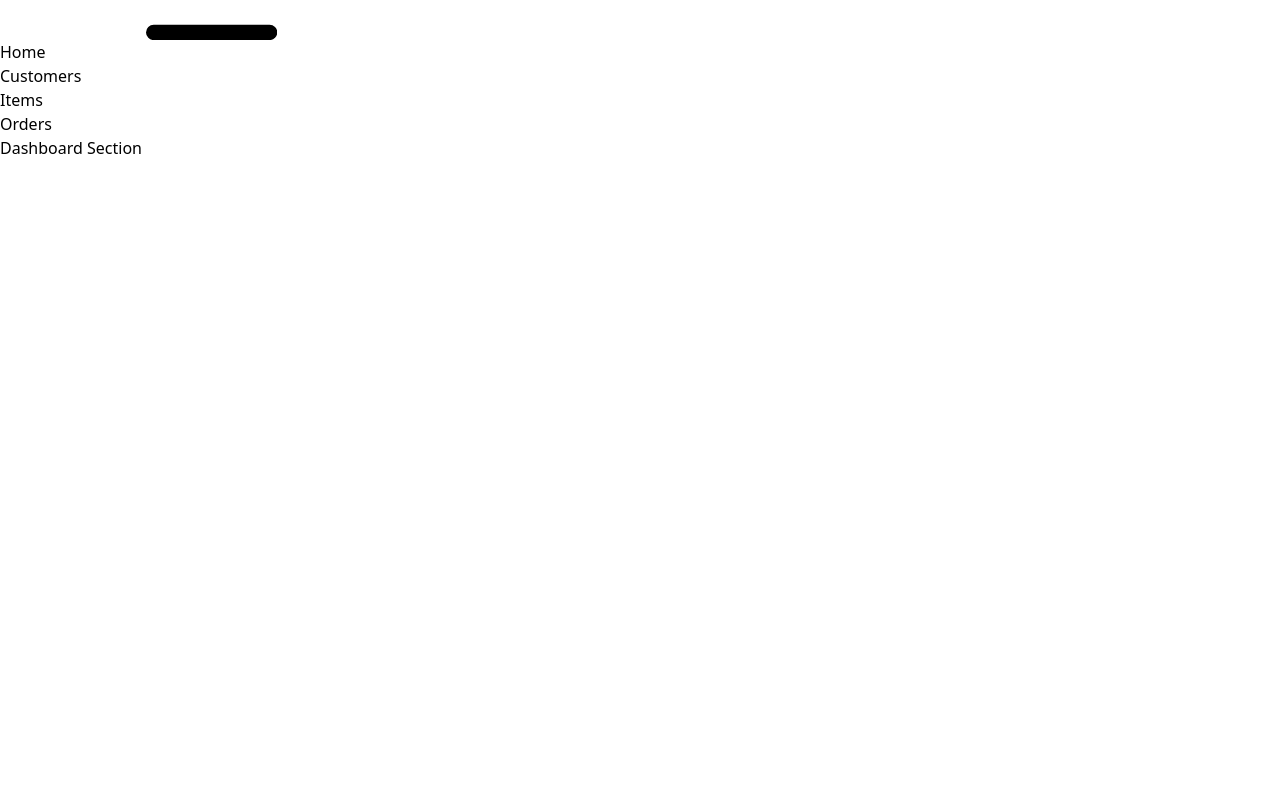
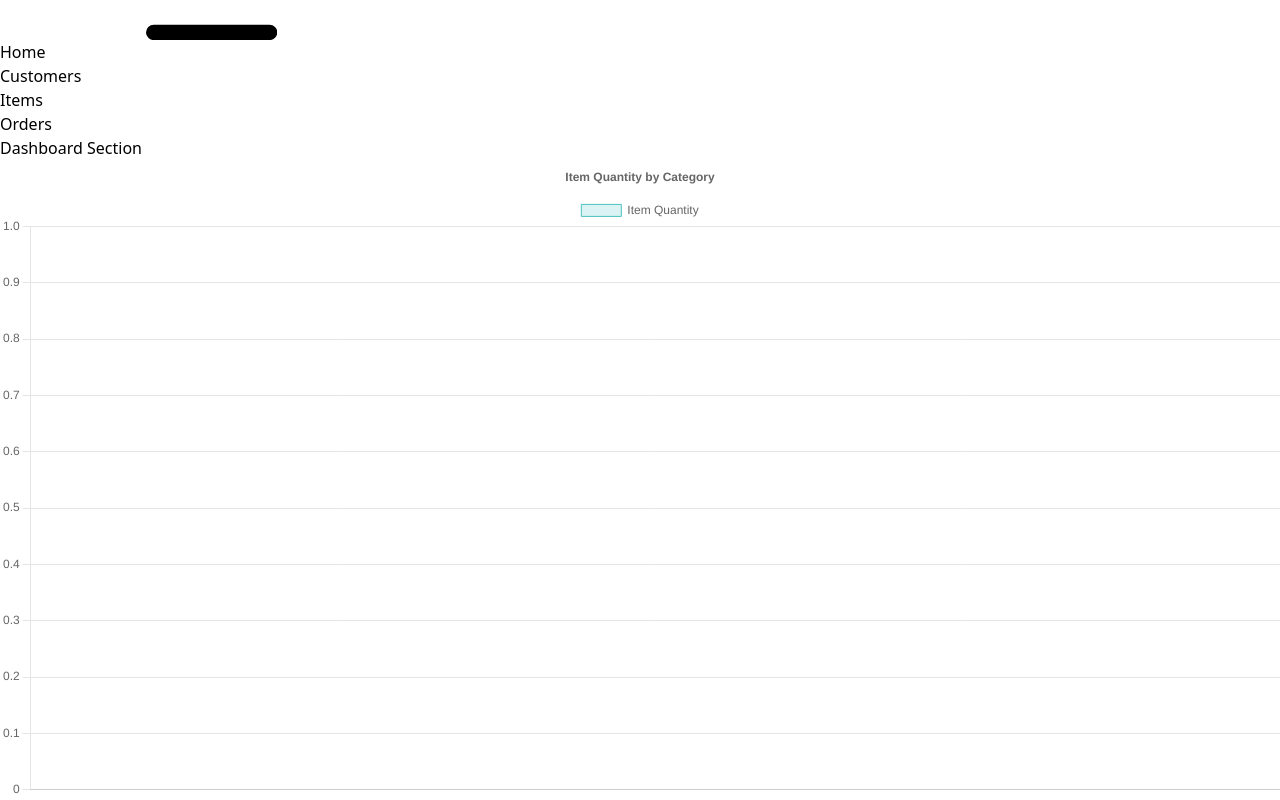
Before and after one commit to sandundil2002/React_Stock_Management_System, a React (Vite) app: page / in a window 1280 px wide. Shown: the part 1116-1916 px from the top of the page. Before the commit the page ends 1276 px from the top, so only its background shows below. Built offline with nearby package versions, Linux system fonts and the light colour scheme.

Commit message:
dashboard chart implement using chart.js

```diff
--- a/package.json
+++ b/package.json
@@ -11,7 +11,9 @@
   },
   "dependencies": {
     "@reduxjs/toolkit": "^2.5.0",
+    "chart.js": "^4.4.7",
     "react": "^18.3.1",
+    "react-chartjs-2": "^5.3.0",
     "react-dom": "^18.3.1",
     "react-redux": "^9.2.0",
     "react-router-dom": "^7.1.1",
--- /dev/null
+++ b/src/components/dashboard/DashboardChartComponent.tsx
@@ -0,0 +1,73 @@
+import { Bar } from "react-chartjs-2";
+import {
+    Chart as ChartJS,
+    CategoryScale,
+    LinearScale,
+    BarElement,
+    Title,
+    Tooltip,
+    Legend,
+} from "chart.js";
+import {Item} from "../../models/item.ts";
+
+ChartJS.register(CategoryScale, LinearScale, BarElement, Title, Tooltip, Legend);
+
+type DashboardChartProps = {
+    items: Item[];
+};
+
+export const DashboardChartComponent = ({ items }: DashboardChartProps) => {
+    const categoryData = items.reduce((acc: { [key: string]: number }, item: Item) => {
+        if (acc[item.category]) {
+            acc[item.category] += item.quantity;
+        } else {
+            acc[item.category] = item.quantity;
+        }
+        return acc;
+    }, {});
+
+    const categories = Object.keys(categoryData);
+    const quantities = Object.values(categoryData);
+
+    const data = {
+        labels: categories,
+        datasets: [
+            {
+                label: "Item Quantity",
+                data: quantities,
+                backgroundColor: [
+                    "rgba(75, 192, 192, 0.2)",
+                    "rgba(255, 159, 64, 0.2)",
+                    "rgba(153, 102, 255, 0.2)",
+                    "rgba(255, 205, 86, 0.2)",
+                ],
+                borderColor: [
+                    "rgba(75, 192, 192, 1)",
+                    "rgba(255, 159, 64, 1)",
+                    "rgba(153, 102, 255, 1)",
+                    "rgba(255, 205, 86, 1)",
+                ],
+                borderWidth: 1,
+            },
+        ],
+    };
+
+    const options = {
+        responsive: true,
+        plugins: {
+            legend: {
+                position: "top" as const,
+            },
+            title: {
+                display: true,
+                text: "Item Quantity by Category",
+            },
+        },
+    };
+
+    return (
+        <div className="w-full max-w-5xl capitalize mx-auto mt-10">
+            <Bar data={data} options={options} />
+        </div>
+    );
+};
--- a/src/pages/DashboardPage.tsx
+++ b/src/pages/DashboardPage.tsx
@@ -1,9 +1,15 @@
 import {HeaderComponent} from "../components/header/HeaderComponent.tsx";
+import {DashboardChartComponent} from "../components/dashboard/DashboardChartComponent.tsx";
+import {useSelector} from "react-redux";
 
 export const DashboardPage = () => {
+    // @ts-ignore
+    const item = useSelector((state) => state.item);
+
     return (
         <>
             <HeaderComponent section="Dashboard Section" />
+            <DashboardChartComponent items={item} />
         </>
     );
 };
```
Also changed, not shown: 1 other file (tests, documents, lock files or other folders).
